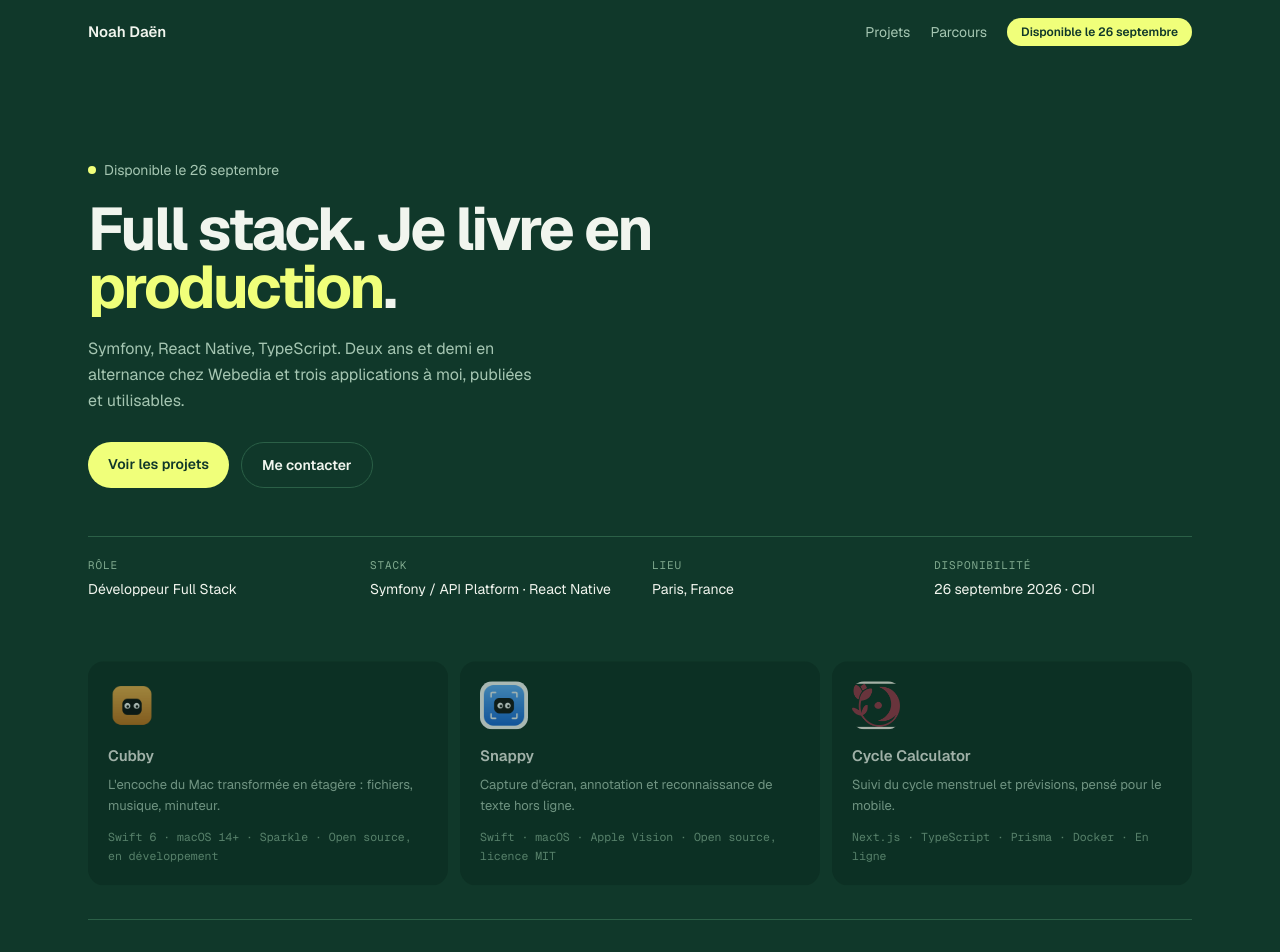
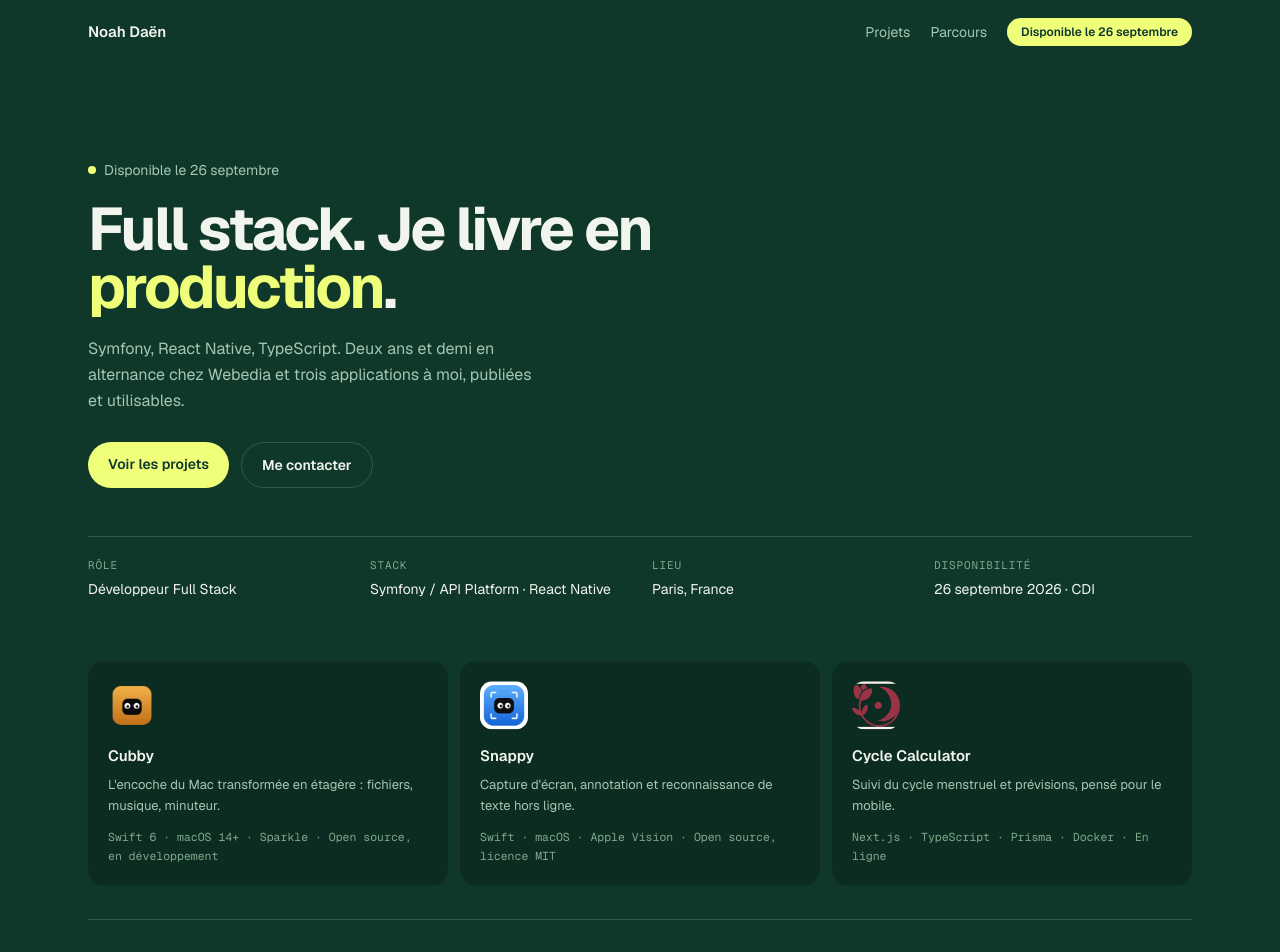
Before and after one commit to ndaen/portfolio, a Next.js app: page / in a window 1280 px wide. Shown: the top 952 px of the page. Built offline with nearby package versions, Linux system fonts and the light colour scheme.

Commit message:
fix: reveal cards by translation only to keep text contrast

```diff
--- a/src/app/globals.css
+++ b/src/app/globals.css
@@ -63,17 +63,17 @@ body {
 }
 
 /* Apparition au scroll des tuiles/cartes : timeline de vue native, aucun JS.
+   Translation uniquement, jamais l'opacité : un élément à moitié entré dans
+   l'écran resterait à moitié transparent, donc sous le contraste AA.
    Enfermée dans @supports : sans prise en charge (ex. Firefox aujourd'hui),
    aucune règle ne s'applique et le contenu reste visible normalement. */
 @supports (animation-timeline: view()) {
   @media (prefers-reduced-motion: no-preference) {
     @keyframes apparition {
       from {
-        opacity: 0;
         transform: translateY(18px);
       }
       to {
-        opacity: 1;
         transform: translateY(0);
       }
     }
```
